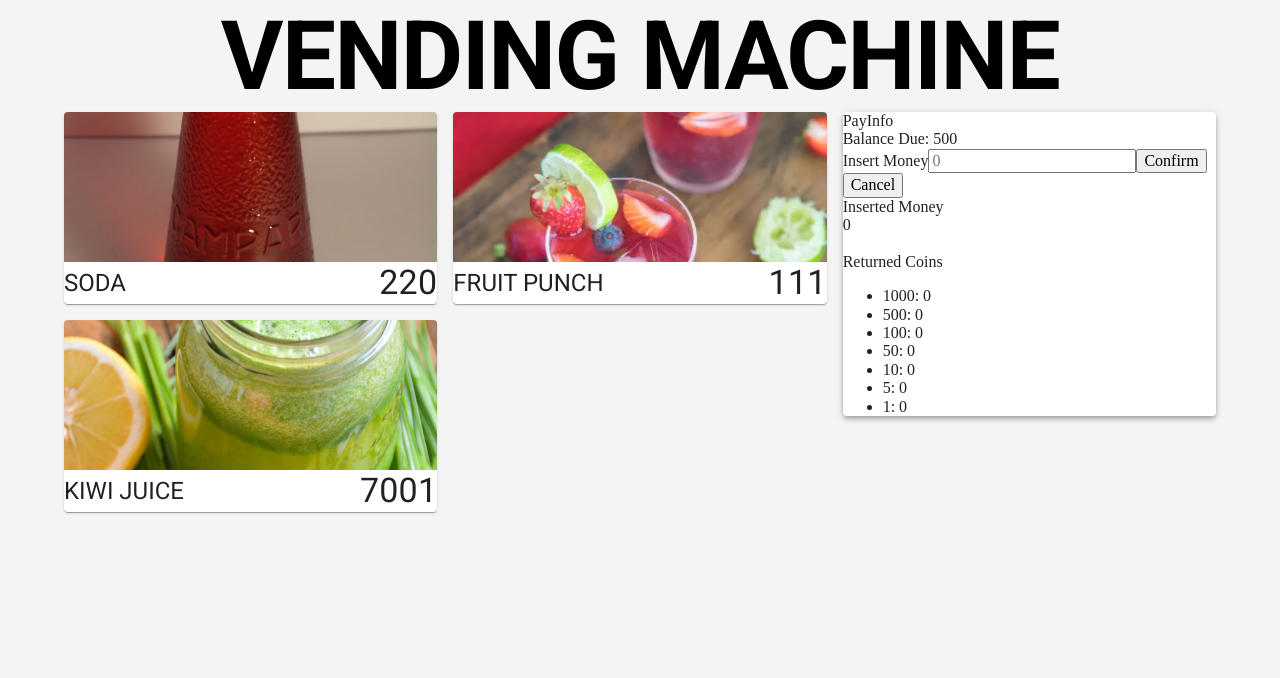
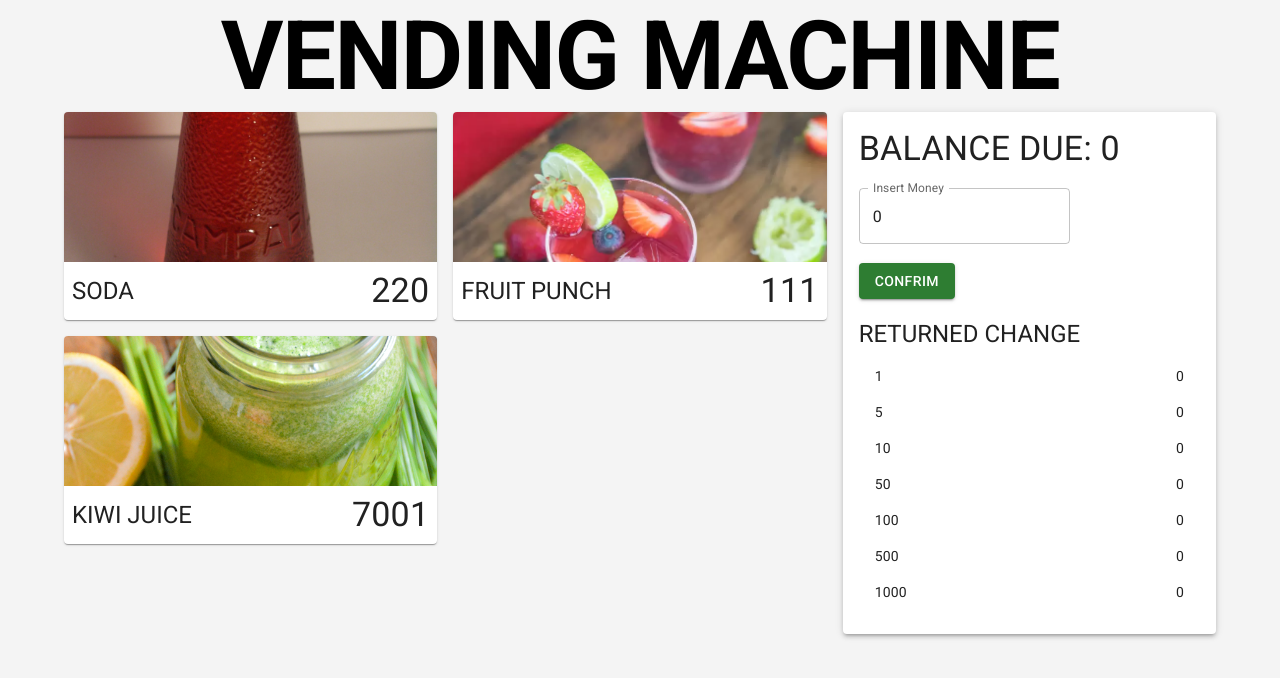
Before and after one commit to adam0tokyo/Quik-Vend, a React (Create React App) app: page / in a window 1280 px wide. Shown: the top 678 px of the page. Built offline with nearby package versions, Linux system fonts and the light colour scheme.

Commit message:
style: clean up PaymentSection and ItemSelect

```diff
--- a/src/App.tsx
+++ b/src/App.tsx
@@ -9,7 +9,7 @@ import { Typography } from '@mui/material';
 
 function App() {
 
-  const [moneyDue, setMoneyDue] = useState<number>(500);
+  const [moneyDue, setMoneyDue] = useState<number>(0);
 
   return (
     <div>
--- a/src/components/ItemSelect/ItemSelect.tsx
+++ b/src/components/ItemSelect/ItemSelect.tsx
@@ -57,6 +57,7 @@ const ItemSelect: React.FC<IProps> = ({ setMoneyDue }) => {
     return (
         <Grid container spacing={2}>
             {productsList.map((product: Iproduct) => {
+                //TODO: add keys to fix console error
                 return (
                     <Grid item xs={6} md={6}>
                         <Card sx={{ maxWidth: 800, display: 'flex', '&:hover': { '& $overlay': { opacity: 1 } } }}>
@@ -69,7 +70,7 @@ const ItemSelect: React.FC<IProps> = ({ setMoneyDue }) => {
                                     image={product.imageURL}
                                     alt={product.name}
                                 />
-                                <Box sx={{ display: 'flex', justifyContent: 'space-between', alignItems: 'center' }}>
+                                <Box sx={{ p: 1, display: 'flex', justifyContent: 'space-between', alignItems: 'center' }}>
                                     <Typography variant="h5">
                                         {product.name}
                                     </Typography><Typography variant="h4" component="div" align='right'>
--- a/src/components/PaymentSection/PaymentSection.tsx
+++ b/src/components/PaymentSection/PaymentSection.tsx
@@ -1,6 +1,10 @@
 import React, { useState } from 'react'
-import styles from "../../App.module.css";
+// import styles from "../../App.module.css";
 import Paper from '@mui/material/Paper';
+import Typography from '@mui/material/Typography';
+import TextField from '@mui/material/TextField';
+import Button from '@mui/material/Button';
+import { List, ListItem, ListItemText } from '@mui/material';
 
 interface IProps {
     setMoneyDue: React.Dispatch<React.SetStateAction<number>>,
@@ -34,7 +38,7 @@ const PaymentSection: React.FC<IProps> = ({ setMoneyDue, moneyDue }) => {
         let updatedReturnMoney: IReturnMoney = initialReturnMoney;
 
         sortedDenominations.forEach((denom) => {
-            if (Math.floor(remainingChange / Number(denom[1])) > 0) {
+            if (Math.floor(remainingChange / Number(denom[1])) >= 0) {
                 const denomCount = Math.floor(remainingChange / Number(denom[0]));
                 updatedReturnMoney[denom[0]] = denomCount;
                 remainingChange = remainingChange % Number(denom[0]);
@@ -47,13 +51,14 @@ const PaymentSection: React.FC<IProps> = ({ setMoneyDue, moneyDue }) => {
         setInsertMoney(Number(e.target.value))
     }
 
-    const handleCancel = () => {
-        setInsertMoney(0)
-    }
+    // const handleCancel = () => {
+    //     setInsertMoney(0)
+    // }
 
     const handleConfirm = () => {
-        //TODO: remove conditional, break up? processReturnMoney, return error on insufficient inserted money
-        // etc., these need to be checked with tests, set button type to button?(don't clear inserted)
+        //TODO: fix conditional, clean up processReturnMoney
+        //TODO: Error handling / validation
+        //TODO: unit tests
         //TODO: add alerts for success, failure, etc.
         if (insertMoney >= moneyDue) {
             processReturnMoney();
@@ -63,41 +68,48 @@ const PaymentSection: React.FC<IProps> = ({ setMoneyDue, moneyDue }) => {
 
     const renderReturnMoney = (): JSX.Element[] => {
         return Object.entries(returnMoney)
-            .sort((a: [string, number], b: [string, number]) => Number(b[0]) - Number(a[0]))
+            .sort((a: [string, number], b: [string, number]) => Number(a[0]) - Number(b[0]))
             .map((denom: [string, number]) => {
+                //TODO: add keys to fix console error
                 return (
-                    <li className="List" key={denom[0]}>
-                        {denom[0]}: {denom[1]}
-                    </li >
+                    <ListItem>
+                        <ListItemText primary={denom[0]} />
+                        <ListItemText
+                            sx={{ textAlign: 'right' }}
+                            primary={denom[1]}
+                        />
+                    </ListItem>
                 )
             })
     }
 
     return (
-        <Paper elevation={4}>
-
-            PayInfo <br />
-            Balance Due: {moneyDue}
-
-            <form>
-                <label htmlFor='insertMoney'>Insert Money</label>
-                <input
-                    type="number"
-                    onChange={handleChange}
-                    className="PayInfo-input"
-                    name="age"
-                    placeholder="0"
-                />
-                <button type="reset" onClick={handleConfirm}>Confirm</button>
-                <button type="reset" onClick={handleCancel}>Cancel</button>
-            </form>
-            Inserted Money <br />
-            {insertMoney} <br />
+        <Paper elevation={3} sx={{ p: 2, }}>
+            <Typography variant='h4'>
+                BALANCE DUE: {moneyDue}
+            </Typography>
             <br />
-            Returned Coins
-            <ul>
+            <TextField
+                defaultValue="0"
+                value={insertMoney}
+                id="outlined-number"
+                label="Insert Money"
+                type="number"
+                onChange={handleChange}
+                InputLabelProps={{
+                    shrink: true,
+                }}></TextField>
+            <br /><br />
+            <Button variant="contained" color="success" onClick={handleConfirm}>
+                CONFRIM
+            </Button>
+            <br /><br />
+            <Typography variant='h5'>
+                RETURNED CHANGE
+            </Typography>
+            <List dense>
                 {renderReturnMoney()}
-            </ul>
+            </List>
         </Paper>
     )
 }
```
